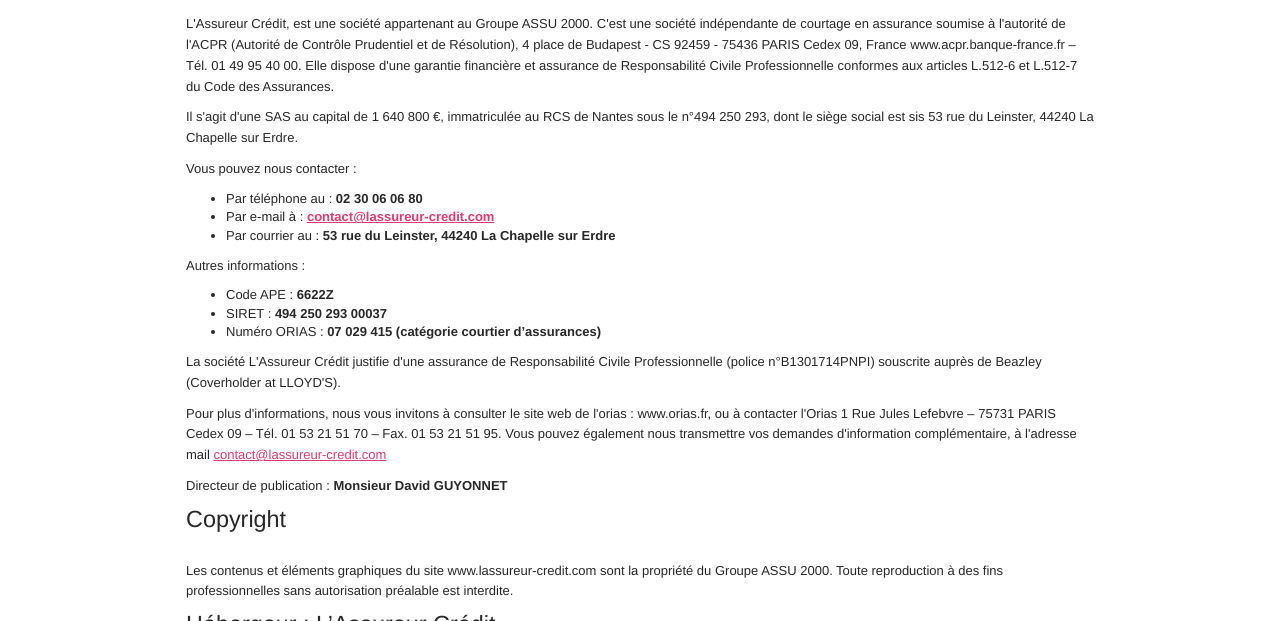
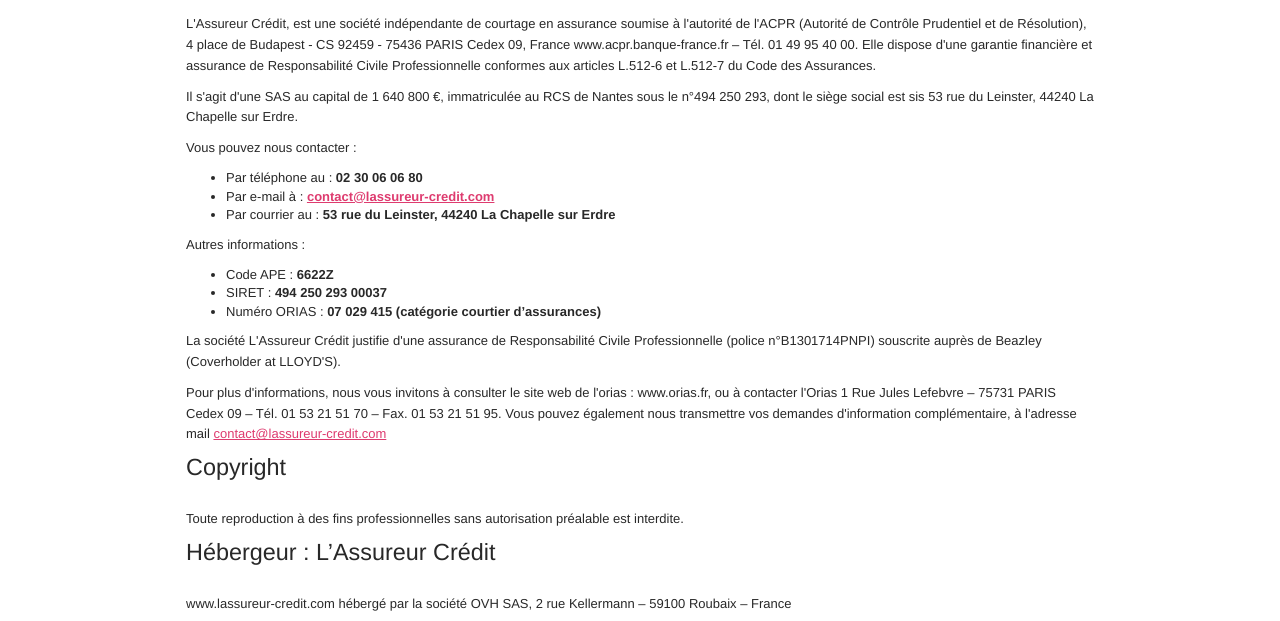
Before and after one commit to johannzs/assureur-credit, a plain HTML site: page mentions-legales.html in a window 1280 px wide. Shown: the part 316-937 px from the top of the page. Drawn offline with Linux system fonts and the light colour scheme.

Commit message:
Updating legal page

```diff
--- a/mentions-legales.html
+++ b/mentions-legales.html
@@ -141,8 +141,7 @@
         <div class="bloc-content">
           <div class="container">
 
-            <p>L'Assureur Crédit, est une société appartenant au Groupe ASSU 2000.
-              C'est une société indépendante de courtage en assurance soumise à
+            <p>L'Assureur Crédit, est une société indépendante de courtage en assurance soumise à
               l'autorité de l'ACPR (Autorité de Contrôle Prudentiel et de Résolution),
               4 place de Budapest - CS 92459 - 75436 PARIS Cedex 09, France
               www.acpr.banque-france.fr – Tél. 01 49 95 40 00. Elle dispose d'une
@@ -237,10 +236,8 @@
                 </script>
               </span>
             </p>
-            <p>Directeur de publication : <strong>Monsieur David GUYONNET</strong></p>
             <h2>Copyright</h2>
-            <p>Les contenus et éléments graphiques du site www.lassureur-credit.com
-              sont la propriété du Groupe ASSU 2000. Toute reproduction à des fins
+            <p>Toute reproduction à des fins
               professionnelles sans autorisation préalable est interdite.</p>
             <h2>Hébergeur : L’Assureur Crédit</h2>
             <p>www.lassureur-credit.com hébergé par la société OVH SAS, 2 rue Kellermann – 59100 Roubaix – France</p>
```
